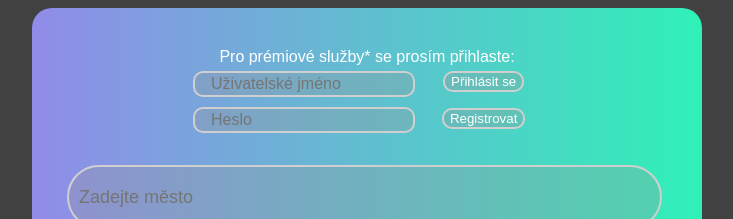
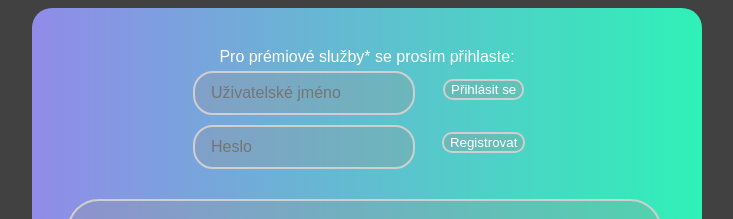
Before and after one commit to HonzaSodomka/stin-pocasi, a React (Create React App) app: page / in a window 1280 px wide. Shown: the top 219 px of the page, without its empty margins (273-1006 px from the left). Built offline with nearby package versions, Linux system fonts and the light colour scheme; no server answers.

Commit message:
css edit

```diff
--- a/src/index.css
+++ b/src/index.css
@@ -130,19 +130,19 @@ body{
 .head input{
   border-style: solid;
   border-color: #cfcfcf;
-  border-radius: 10px;
+  border-radius: 20px;
   outline: 0;
   background: rgba(150, 150, 150, 0.3) ;
   color:#ffffff;
   padding-left: 2vmin;
   padding-top: 1vmin;
   padding-bottom: 1vmin;
-  height: 6px;
+  height: 3vmin;
   width: 25vmin;
   flex: 1;
   margin-left: 20px;
   margin-bottom: 10px;
-  font-size: 16px;
+  font-size: 2vmin;
 }
 
 .head button {
@@ -152,7 +152,8 @@ body{
   outline: 0;
   background: rgba(150, 150, 150, 0.3);
   color:white;
-  margin-bottom: 2vmin;
+  margin-top: 1vmin;
+  margin-bottom: 3vmin;
   margin-right: 10vmin;
 }
 
@@ -181,7 +182,7 @@ body{
   width: 80vw;
   max-width: 400px;
   align-items: center;
-  font-size: 16px;
+  font-size: 2vmin;
 }
 
 .payment .number {
@@ -198,7 +199,7 @@ body{
   height: 25px;
   width: 15vmin;
   max-width: 150px;
-  font-size: 16px;
+  font-size: 2vmin;
 }
 
 .payment button {
```
